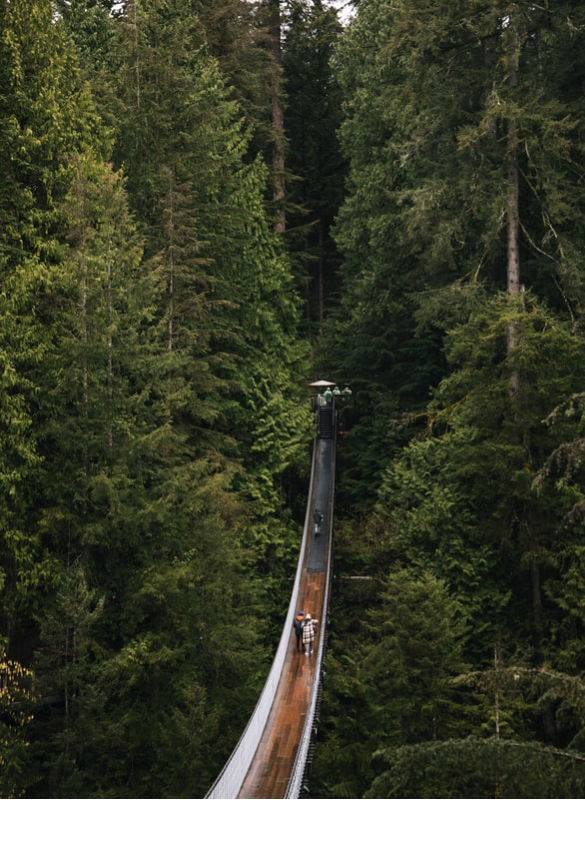
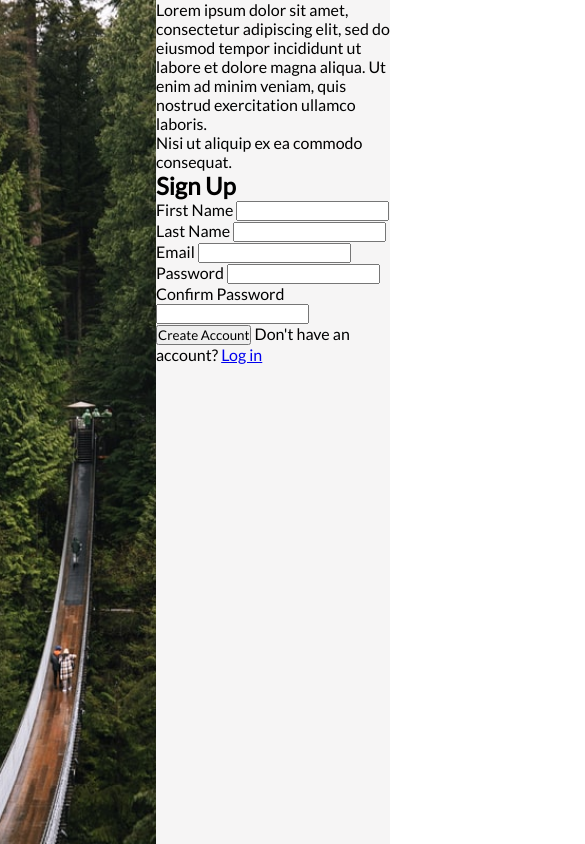
Before and after one commit to katelyngrimoldby/sign-up_form, a plain HTML site: page index.html in a window 390 px wide. Shown: the top 844 px of the page, 585 px wide, since content can reach past the window. Drawn offline with Linux system fonts and the light colour scheme.

Commit message:
Add responsive img dimensions

```diff
--- a/styles.scss
+++ b/styles.scss
@@ -1,7 +1,7 @@
 @import url('https://fonts.googleapis.com/css2?family=Lato:wght@300;400&display=swap');
 
 $btn-color: #927860;
-$bg-color: #ebebeb;
+$bg-color: #f6f5f5;
 $text-color: #2b2b2b;
 $font: 'Lato', sans-serif;
 
@@ -17,3 +17,9 @@ $font: 'Lato', sans-serif;
     justify-content: space-between;
     background-color: $bg-color;
 }
+
+.side {
+    width: 40vw;
+    height: 100vh;
+    object-fit: cover;
+}
```
Also changed, not shown: styles.css, 1 other file.
